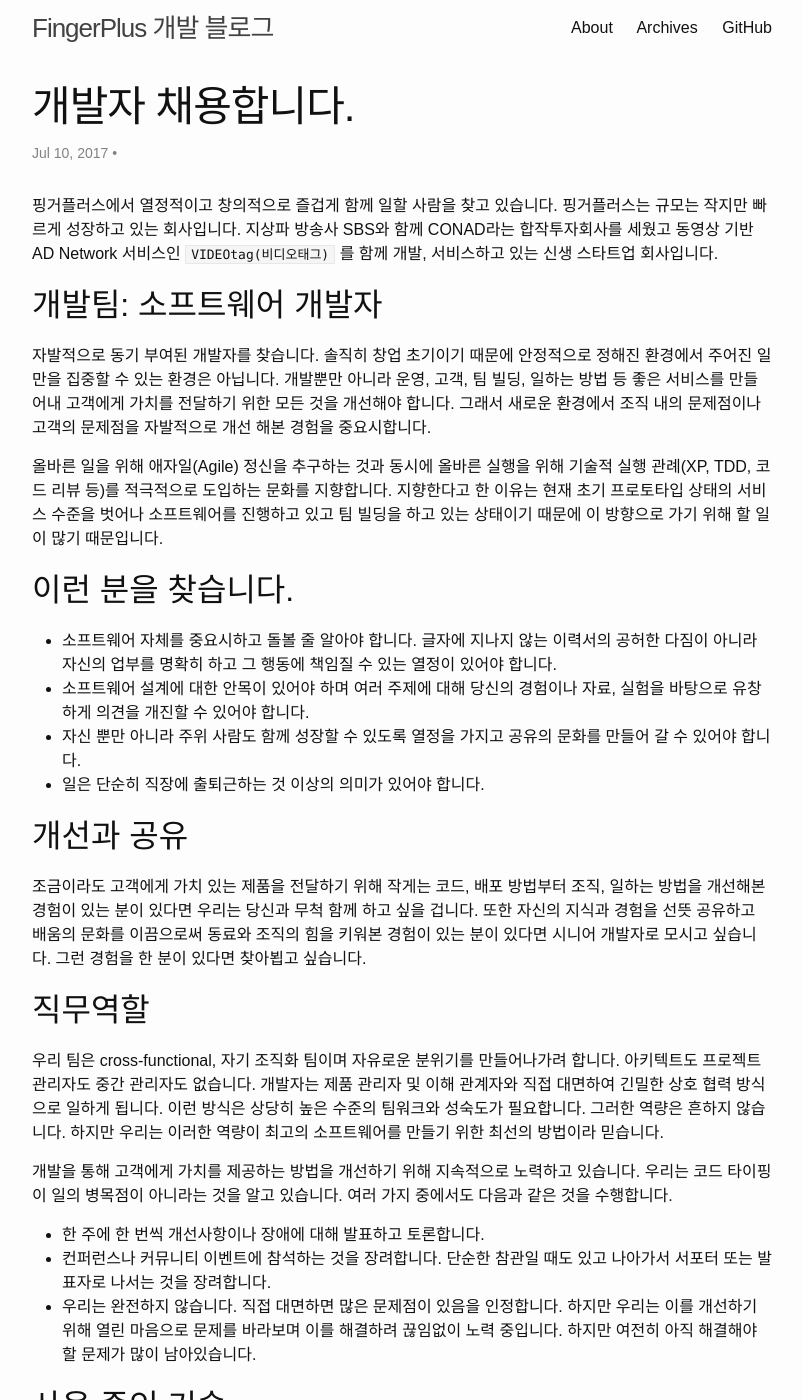
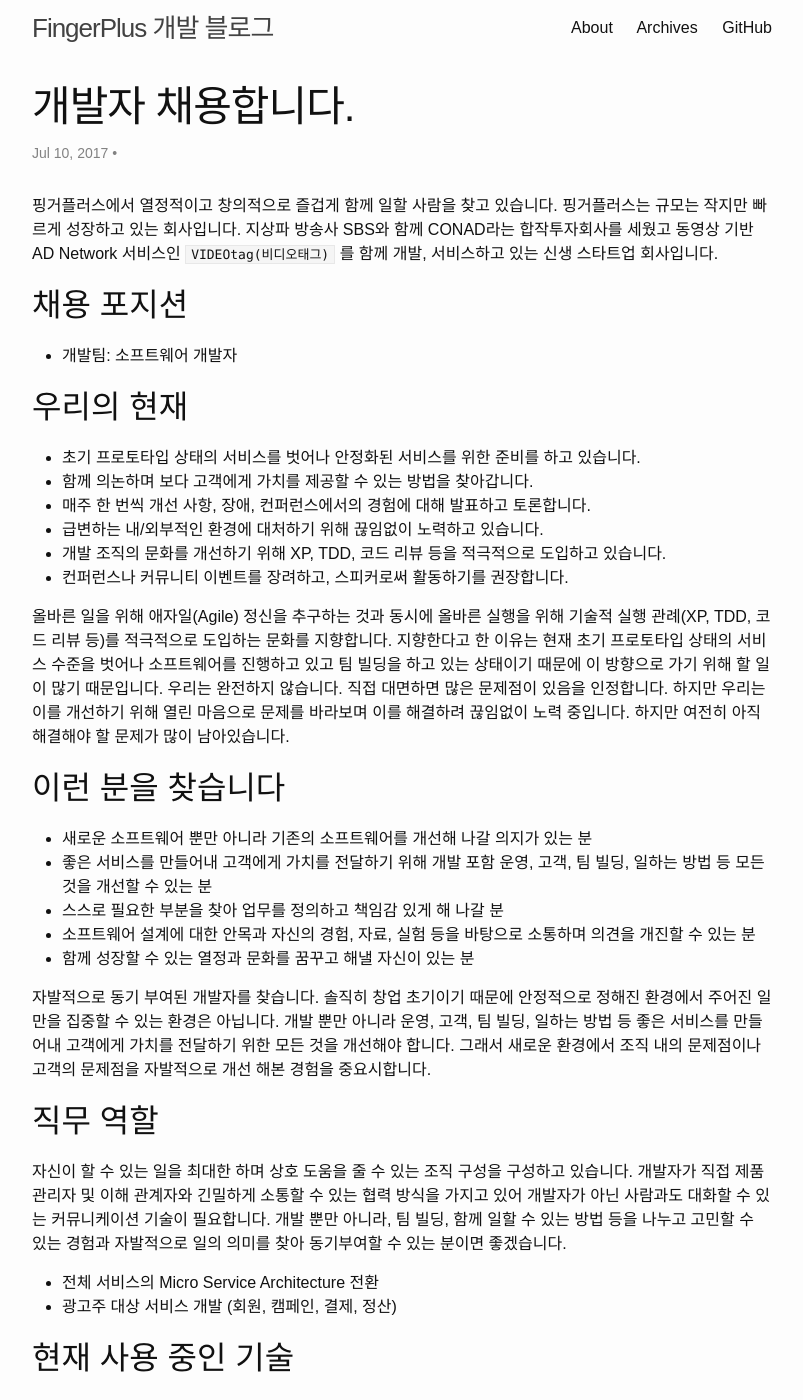
Before and after one commit to jeff-lim/fingerplus.github.io, a Jekyll site: the page built from _posts/2017-07-10-개발자-채용.markdown, in a window 1280 px wide and 1400 px high. Shown: the whole window, without its empty margins (238-1041 px from the left). Built offline with Jekyll 4.4.1, drawn with Linux system fonts in a browser that asks for light colours; some of the changed text lies outside the part shown.

Commit message:
1차 refinement

```diff
--- a/_posts/2017-07-10-개발자-채용.markdown
+++ b/_posts/2017-07-10-개발자-채용.markdown
@@ -8,61 +8,65 @@ keywords: FingerPlus, 핑거플러스, 채용
 
 핑거플러스에서 열정적이고 창의적으로 즐겁게 함께 일할 사람을 찾고 있습니다. 핑거플러스는 규모는 작지만 빠르게 성장하고 있는 회사입니다. 지상파 방송사 SBS와 함께 CONAD라는 합작투자회사를 세웠고 동영상 기반 AD Network 서비스인 `VIDEOtag(비디오태그)` 를 함께 개발, 서비스하고 있는 신생 스타트업 회사입니다.
 
+## 채용 포지션
 
-## 개발팀: 소프트웨어 개발자
-
-자발적으로 동기 부여된 개발자를 찾습니다. 솔직히 창업 초기이기 때문에 안정적으로 정해진 환경에서 주어진 일만을 집중할 수 있는 환경은 아닙니다. 개발뿐만 아니라 운영, 고객, 팀 빌딩, 일하는 방법 등 좋은 서비스를 만들어내 고객에게 가치를 전달하기 위한 모든 것을 개선해야 합니다. 그래서 새로운 환경에서 조직 내의 문제점이나 고객의 문제점을 자발적으로 개선 해본 경험을 중요시합니다.
-
-올바른 일을 위해 애자일(Agile) 정신을 추구하는 것과 동시에 올바른 실행을 위해 기술적 실행 관례(XP, TDD, 코드 리뷰 등)를 적극적으로 도입하는 문화를 지향합니다. 지향한다고 한 이유는 현재 초기 프로토타입 상태의 서비스 수준을 벗어나 소프트웨어를 진행하고 있고 팀 빌딩을 하고 있는 상태이기 때문에 이 방향으로 가기 위해 할 일이 많기 때문입니다.
+* 개발팀: 소프트웨어 개발자
 
 
-## 이런 분을 찾습니다.
+## 우리의 현재
 
-- 소프트웨어 자체를 중요시하고 돌볼 줄 알아야 합니다. 글자에 지나지 않는 이력서의 공허한 다짐이 아니라 자신의 업부를 명확히 하고 그 행동에 책임질 수 있는 열정이 있어야 합니다.
-- 소프트웨어 설계에 대한 안목이 있어야 하며 여러 주제에 대해 당신의 경험이나 자료, 실험을 바탕으로 유창하게 의견을 개진할 수 있어야 합니다.
-- 자신 뿐만 아니라 주위 사람도 함께 성장할 수 있도록 열정을 가지고 공유의 문화를 만들어 갈 수 있어야 합니다.
-- 일은 단순히 직장에 출퇴근하는 것 이상의 의미가 있어야 합니다.
+* 초기 프로토타입 상태의 서비스를 벗어나 안정화된 서비스를 위한 준비를 하고 있습니다.
+* 함께 의논하며 보다 고객에게 가치를 제공할 수 있는 방법을 찾아갑니다.
+* 매주 한 번씩 개선 사항, 장애, 컨퍼런스에서의 경험에 대해 발표하고 토론합니다.
+* 급변하는 내/외부적인 환경에 대처하기 위해 끊임없이 노력하고 있습니다.
+* 개발 조직의 문화를 개선하기 위해 XP, TDD, 코드 리뷰 등을 적극적으로 도입하고 있습니다.
+* 컨퍼런스나 커뮤니티 이벤트를 장려하고, 스피커로써 활동하기를 권장합니다.
+
+올바른 일을 위해 애자일(Agile) 정신을 추구하는 것과 동시에 올바른 실행을 위해 기술적 실행 관례(XP, TDD, 코드 리뷰 등)를 적극적으로 도입하는 문화를 지향합니다. 지향한다고 한 이유는 현재 초기 프로토타입 상태의 서비스 수준을 벗어나 소프트웨어를 진행하고 있고 팀 빌딩을 하고 있는 상태이기 때문에 이 방향으로 가기 위해 할 일이 많기 때문입니다. 우리는 완전하지 않습니다. 직접 대면하면 많은 문제점이 있음을 인정합니다. 하지만 우리는 이를 개선하기 위해 열린 마음으로 문제를 바라보며 이를 해결하려 끊임없이 노력 중입니다. 하지만 여전히 아직 해결해야 할 문제가 많이 남아있습니다.
 
 
-## 개선과 공유
+## 이런 분을 찾습니다
 
-조금이라도 고객에게 가치 있는 제품을 전달하기 위해 작게는 코드, 배포 방법부터 조직, 일하는 방법을 개선해본 경험이 있는 분이 있다면 우리는 당신과 무척 함께 하고 싶을 겁니다. 또한 자신의 지식과 경험을 선뜻 공유하고 배움의 문화를 이끔으로써 동료와 조직의 힘을 키워본 경험이 있는 분이 있다면 시니어 개발자로 모시고 싶습니다. 그런 경험을 한 분이 있다면 찾아뵙고 싶습니다.
+* 새로운 소프트웨어 뿐만 아니라 기존의 소프트웨어를 개선해 나갈 의지가 있는 분
+* 좋은 서비스를 만들어내 고객에게 가치를 전달하기 위해 개발 포함 운영, 고객, 팀 빌딩, 일하는 방법 등 모든 것을 개선할 수 있는 분
+* 스스로 필요한 부분을 찾아 업무를 정의하고 책임감 있게 해 나갈 분
+* 소프트웨어 설계에 대한 안목과 자신의 경험, 자료, 실험 등을 바탕으로 소통하며 의견을 개진할 수 있는 분
+* 함께 성장할 수 있는 열정과 문화를 꿈꾸고 해낼 자신이 있는 분
+
+자발적으로 동기 부여된 개발자를 찾습니다. 솔직히 창업 초기이기 때문에 안정적으로 정해진 환경에서 주어진 일만을 집중할 수 있는 환경은 아닙니다. 개발 뿐만 아니라 운영, 고객, 팀 빌딩, 일하는 방법 등 좋은 서비스를 만들어내 고객에게 가치를 전달하기 위한 모든 것을 개선해야 합니다. 그래서 새로운 환경에서 조직 내의 문제점이나 고객의 문제점을 자발적으로 개선 해본 경험을 중요시합니다.
 
 
-## 직무역할
+## 직무 역할
 
-우리 팀은 cross-functional, 자기 조직화 팀이며 자유로운 분위기를 만들어나가려 합니다. 아키텍트도 프로젝트 관리자도 중간 관리자도 없습니다. 개발자는 제품 관리자 및 이해 관계자와 직접 대면하여 긴밀한 상호 협력 방식으로 일하게 됩니다. 이런 방식은 상당히 높은 수준의 팀워크와 성숙도가 필요합니다. 그러한 역량은 흔하지 않습니다. 하지만 우리는 이러한 역량이 최고의 소프트웨어를 만들기 위한 최선의 방법이라 믿습니다.
+자신이 할 수 있는 일을 최대한 하며 상호 도움을 줄 수 있는 조직 구성을 구성하고 있습니다. 개발자가 직접 제품 관리자 및 이해 관계자와 긴밀하게 소통할 수 있는 협력 방식을 가지고 있어 개발자가 아닌 사람과도 대화할 수 있는 커뮤니케이션 기술이 필요합니다. 개발 뿐만 아니라, 팀 빌딩, 함께 일할 수 있는 방법 등을 나누고 고민할 수 있는 경험과 자발적으로 일의 의미를 찾아 동기부여할 수 있는 분이면 좋겠습니다.
 
-개발을 통해 고객에게 가치를 제공하는 방법을 개선하기 위해 지속적으로 노력하고 있습니다. 우리는 코드 타이핑이 일의 병목점이 아니라는 것을 알고 있습니다. 여러 가지 중에서도 다음과 같은 것을 수행합니다.
-
-- 한 주에 한 번씩 개선사항이나 장애에 대해 발표하고 토론합니다.
-- 컨퍼런스나 커뮤니티 이벤트에 참석하는 것을 장려합니다. 단순한 참관일 때도 있고 나아가서 서포터 또는 발표자로 나서는 것을 장려합니다.
-- 우리는 완전하지 않습니다. 직접 대면하면 많은 문제점이 있음을 인정합니다. 하지만 우리는 이를 개선하기 위해 열린 마음으로 문제를 바라보며 이를 해결하려 끊임없이 노력 중입니다. 하지만 여전히 아직 해결해야 할 문제가 많이 남아있습니다.
+* 전체 서비스의 Micro Service Architecture 전환
+* 광고주 대상 서비스 개발 (회원, 캠페인, 결제, 정산)
 
 
-## 사용 중인 기술
+## 현재 사용 중인 기술
 
 대부분의 코드는 javascript로 되어있습니다. 다른 언어와 기술(Java, C++)도 사용하고 있고 탐색 중입니다. 한 언어에 대해 깊이 이해하고 다루는데 능숙하다면 경험한 배경 기술이 무엇이든 관계 없이 우리의 일원이 되는데 문제가 없습니다. 아래는 현재 사용 중인 기술 목록입니다(이 기술 외에 다른 기술도 얼마든지 사용할 수 있습니다.)
 
-- javascript, java, c++, iOS
-- node.js
-- marko, react
-- REST API
-- git
-- AWS - API Gateway, Lambda, EC2, DynamoDB ...
-- MySQL
-- Travis CI
-- Sentry, Whatap
+* javascript, Java, C++, iOS
+* node.js
+* marko, react
+* REST API
+* git
+* AWS - API Gateway, Lambda, EC2, DynamoDB, Kinesis Stream, SNS/SQS, ...
+* Serverless
+* MySQL
+* Travis CI
+* Sentry, Whatap
 
 
 ## 우대 사항
 
-열정과 배움을 통해 모든 역량을 성장시킬 수 있음을 믿지만 초기 스타트업이니만큼 빠르게 적응해서 전력화해줄 분을 찾기 때문에 아래 경험이 있는 분을 우대합니다.
+열정과 배움을 통해 모든 역량을 성장시킬 수 있음을 믿지만 초기 스타트업이니만큼 빠르게 적응해서 조직과 비지니스를 성장시켜주실 분을 찾기 때문에 아래 경험이 있는 분을 우대합니다.
 
 - 3년 이상의 서비스 개발/운영 경험
-- 클라우드 서비스로 서비스를 구축하고 운영해본 경험
+- 중규모 이상(주요 media 사와 협력 시 일 요청 50M 이상, 피크 요청량 초당 10K 으로 예상됨)의 시스템을 개발/운영해본 경험
 - TDD 경험
-- 중규모 이상의 데이터 프로세싱 시스템을 개발/운영해본 경험
 
 
 ## 지원 방법
@@ -70,11 +74,10 @@ keywords: FingerPlus, 핑거플러스, 채용
 관심이 있는 분은 자유 형식의 이력서를 제출해주세요. 아래 내용이 포함되어 있다면 꼭 아래 내용을 기술해주세요.
 
 - 학업/개발 이력
+- 좋아하는 기술서적 목록
 - Github 계정
 - 블로그
 - 오픈 소스 활동
 - 기술 커뮤니티나 사용자 그룹 활동 내역
 - 개인(펫) 프로젝트 내용
-- 트위터 계정
-- 좋아하는 기술서적 목록
 - 최근 참석했거나 발표했던 컨퍼런스
```
